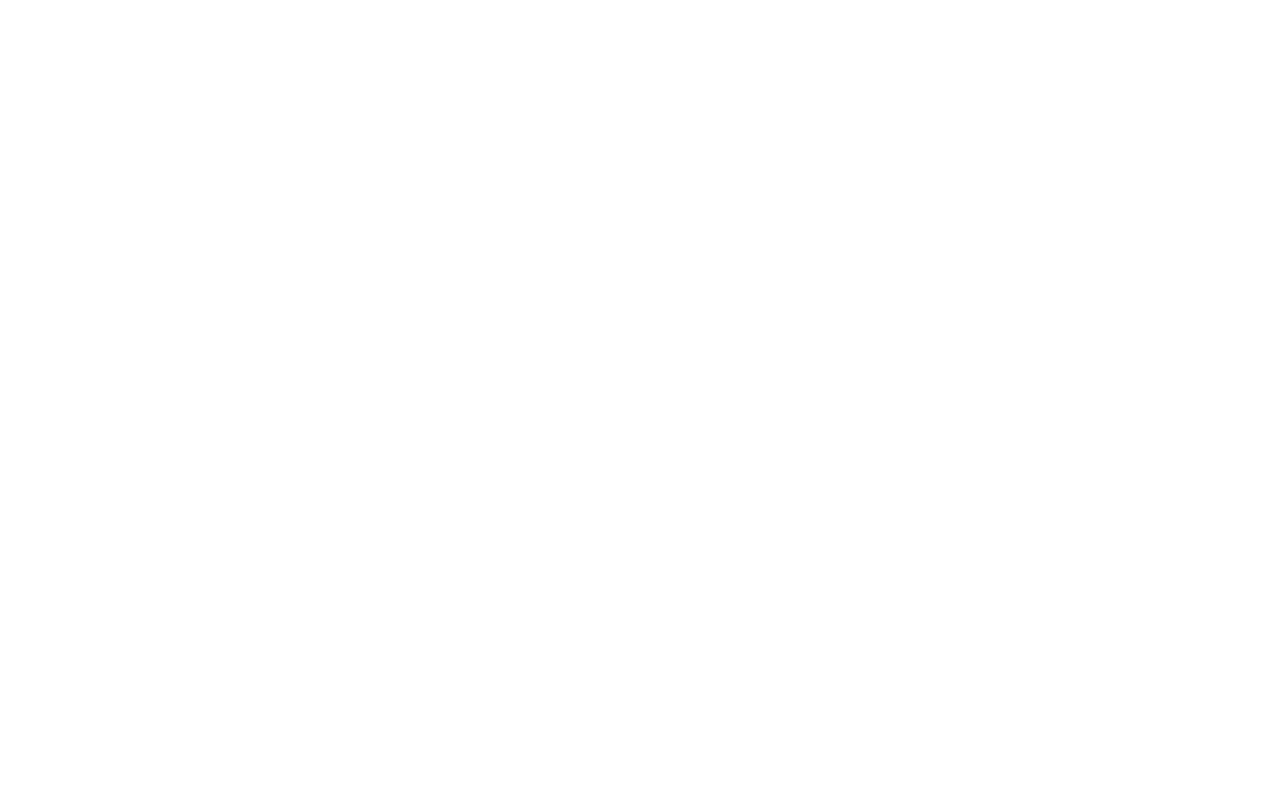
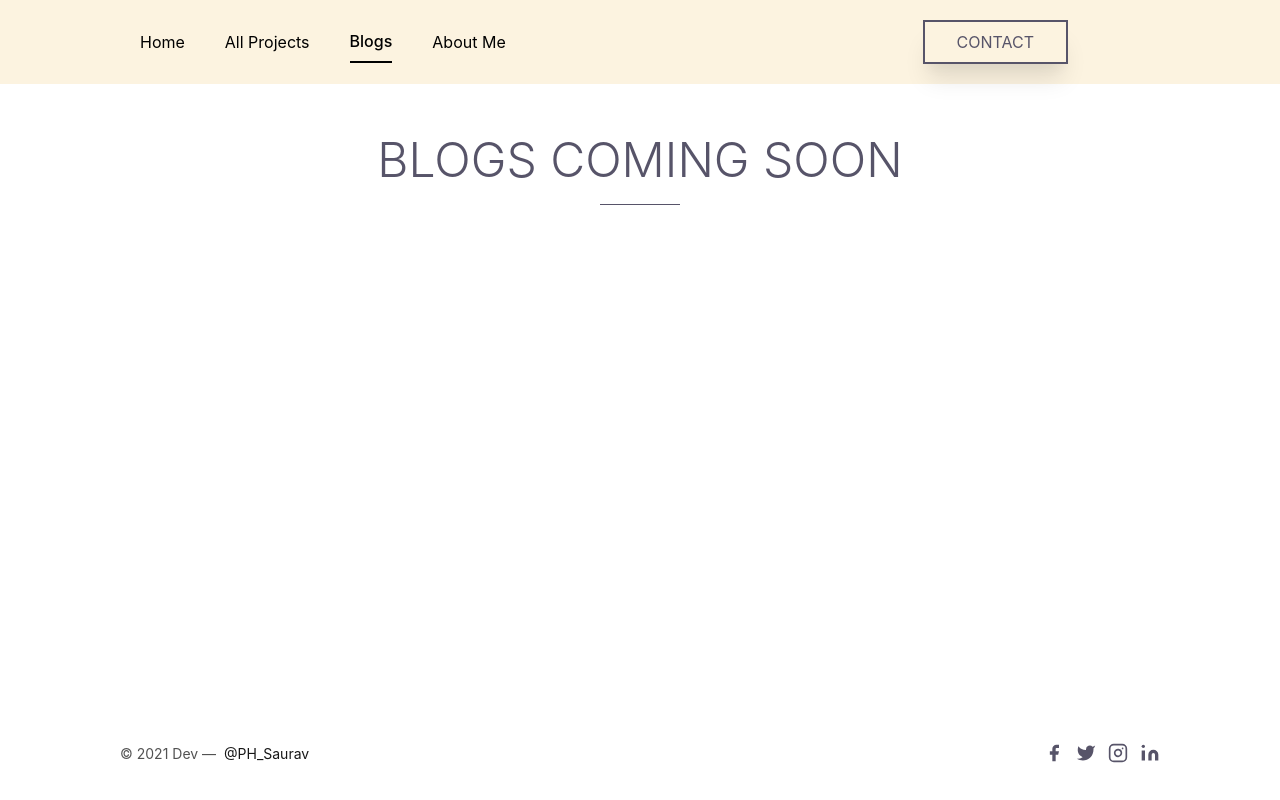
Before and after one commit to phsaurav/Portfolio-site, a React (Create React App) app: page /blogs in a window 1280 px wide. Before the commit this address had no page. Built offline with nearby package versions, Linux system fonts and the light colour scheme; a web font is replaced by a local one.

Commit message:
Blog option Added

```diff
--- a/src/App.js
+++ b/src/App.js
@@ -4,6 +4,7 @@ import Home from "./containers/Home/Home";
 import AllProjects from "./containers/AllProjects/AllProjects";
 import ProjectInfo from "./components/ProjectInfo/ProjectInfo";
 import AboutMe from "./containers/Home/AboutMe/AboutMe";
+import Blogs from "./containers/Blogs/Blogs";
 
 function App() {
 	return (
@@ -14,6 +15,7 @@ function App() {
 					<Route path='/home' element={<Home></Home>}></Route>
 					<Route path='/allprojects' element={<AllProjects></AllProjects>}></Route>
 					<Route path='/aboutme' element={<AboutMe></AboutMe>}></Route>
+					<Route path='/blogs' element={<Blogs></Blogs>}></Route>
 					<Route path='/project/:key' element={<ProjectInfo></ProjectInfo>}></Route>
 				</Routes>
 			</Router>
--- a/src/components/Header/Header.js
+++ b/src/components/Header/Header.js
@@ -31,6 +31,13 @@ const Header = () => {
 									style={({ isActive }) => (isActive ? activeStyle : undefined)}
 								>
 									All Projects
+								</NavLink>
+								<NavLink
+									to='/blogs'
+									className='font-base text-black  pb-2 link link-underline link-underline-black'
+									style={({ isActive }) => (isActive ? activeStyle : undefined)}
+								>
+									Blogs
 								</NavLink>
 								<NavLink
 									to='/aboutme'
@@ -137,6 +144,18 @@ const Header = () => {
 									All Projects
 								</NavLink>
 								<NavLink
+									to='/blogs'
+									className='font-semibold text-brand-2 hover:bg-white hover:text-brand-2 block px-3  text-base w-full border-b border-brand-2 py-3'
+									activeStyle={{
+										backgroundColor: "#FFFFFF",
+										color: "#000000",
+										fontWeight: "600",
+										backgroundSize: "100% 0px",
+									}}
+								>
+									Blogs
+								</NavLink>
+								<NavLink
 									to='/aboutme'
 									className='font-semibold text-brand-2 hover:bg-white hover:text-brand-2 block px-3  text-base w-full border-b border-brand-2 py-3'
 									activeStyle={{
--- /dev/null
+++ b/src/containers/Blogs/Blogs.js
@@ -0,0 +1,26 @@
+import React from "react";
+import Footer from "../../components/Footer/Footer";
+import Header from "../../components/Header/Header";
+
+const Blogs = () => {
+	return (
+		<div className='min-h-screen flex flex-col justify-between'>
+			<div>
+				<Header></Header>
+				<div>
+					<h1 className='mt-10 mb-2 md:text-5xl text-2xl font-light text-brand-3 uppercase'>
+						Blogs Coming Soon
+					</h1>
+					<div className='flex justify-center'>
+						<div className='border-brand-3 h-px w-20 mb-10 border-b'></div>
+					</div>
+				</div>
+			</div>
+			<div className='flex flex-col  w-full'>
+				<Footer></Footer>
+			</div>
+		</div>
+	);
+};
+
+export default Blogs;
```
